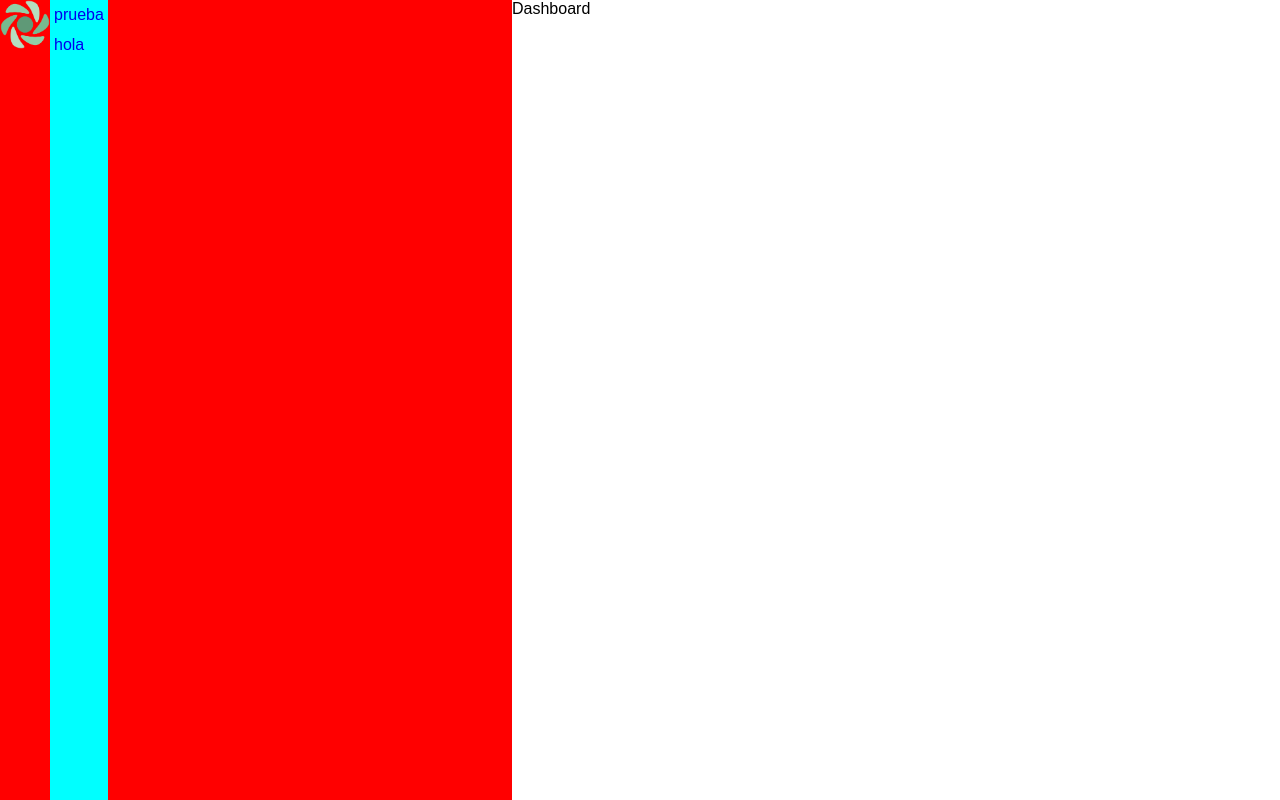
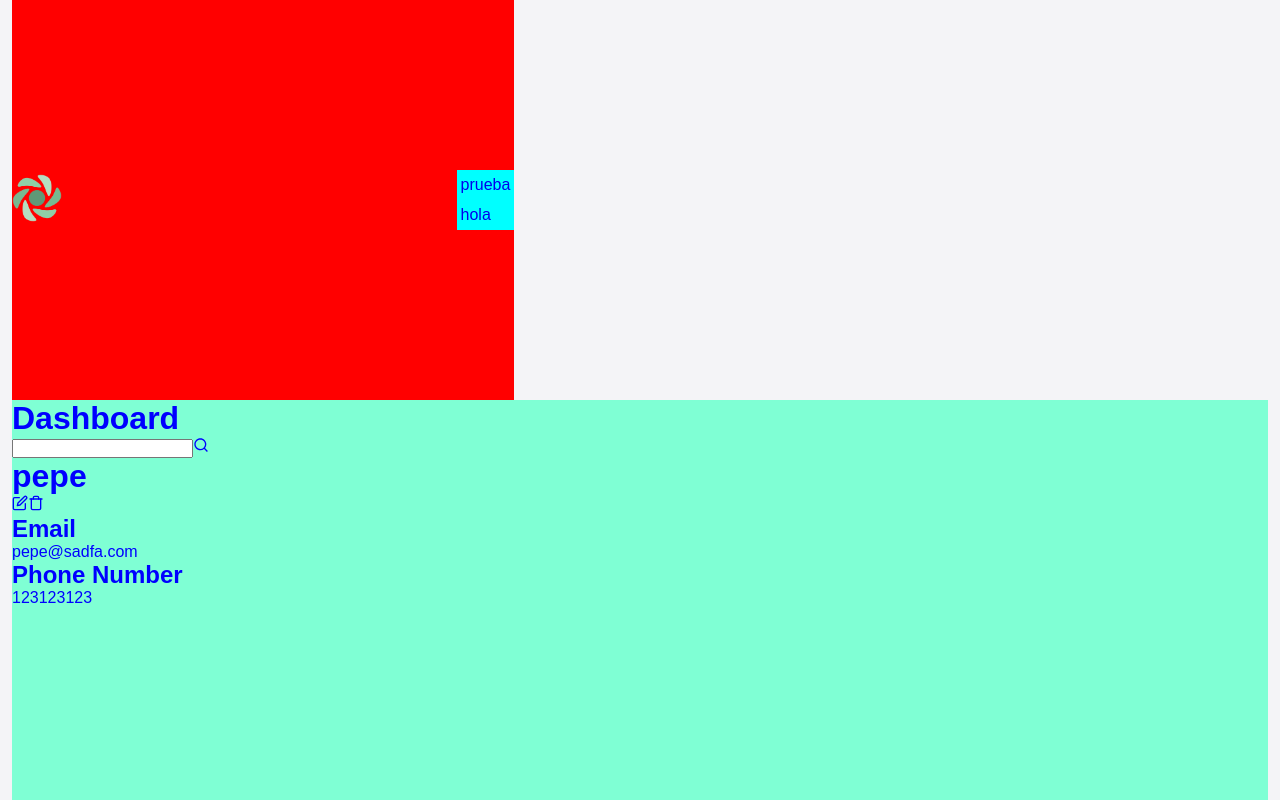
Before and after one commit to AvilaKevin/CrudMernStack, a React (Create React App) app in the folder crud-ui/: page / in a window 1280 px wide. Built offline with nearby package versions, Linux system fonts and the light colour scheme.

Commit message:
implementation of css modules

```diff
--- a/crud-ui/src/App.js
+++ b/crud-ui/src/App.js
@@ -1,4 +1,4 @@
-import './css/App.css';
+import Styles from './css/App.module.css';
 import Dashboard from './pages/Dashboard.jsx';
 import Sidebar from './components/Sidebar.jsx';
 import Create from './pages/Create.jsx'
@@ -11,7 +11,7 @@ import {
 
 function App() {
     return (
-        <div className="App">
+        <div className={Styles.App}>
             <BrowserRouter>
                 <Sidebar />
                 <Routes>
--- a/crud-ui/src/components/Sidebar.jsx
+++ b/crud-ui/src/components/Sidebar.jsx
@@ -1,5 +1,5 @@
 import React, { useState } from 'react'
-import '../css/ComponentsCss/Sidebar.css'
+import Styles from '../css/componentsCss/Sidebar.module.css'
 import { Link } from 'react-router-dom';
 import { FaBars, FaTimes } from 'react-icons/fa';
 import logo from '../images/circle-logo-turbine-png.png'
@@ -10,36 +10,36 @@ function Sidebar() {
     const handleClick = () => setSidebar(!sidebar)
 
     return (
-        <div className='Container'>
+        <div className={Styles.Container}>
 
-            <ul className='Mobile-Sidebar' style={{ display: !sidebar ? 'none' : 'flex' }}>
+            <ul className={Styles.MobileSidebar} style={{ display: !sidebar ? 'none' : 'flex' }}>
                 <li>
-                    <Link to="Create">
+                    <Link to="Create" onClick={() => setSidebar(false)} >
                         <div>prueba</div>
                     </Link>
                 </li>
                 <li>
-                    <Link to="Edit">
+                    <Link to="Edit" onClick={() => setSidebar(false)} >
                         <div>hola</div>
                     </Link>
                 </li>
             </ul>
 
+
+            {/* Hamburguer */}
+            <div onClick={handleClick} className={Styles.MenuIcon}>
+                {!sidebar ? <FaBars /> : <FaTimes />}
+            </div>
+
             <figure>
                 <img
-                    className='Logo'
+                    className={Styles.Logo}
                     src={logo}
                 />
             </figure>
 
 
-            {/* Hamburguer */}
-            <div onClick={handleClick} className='MenuIcon'>
-                {!sidebar ? <FaBars /> : <FaTimes />}
-            </div>
-
-
-            <ul className='Breakpoint-Sidebar'>
+            <ul className={Styles.BreakpointSidebar}>
                 <li>
                     <Link to="Create">
                         <div>prueba</div>
--- /dev/null
+++ b/crud-ui/src/components/User.jsx
@@ -0,0 +1,25 @@
+import React from 'react';
+import { FiEdit, FiTrash } from 'react-icons/fi';
+
+function User() {
+    return (
+        <div className='Container'>
+            <div>
+                <h1>pepe</h1>
+                <FiEdit />
+                <FiTrash />
+            </div>
+
+            <div>
+                <h2>Email</h2>
+                <p>pepe@sadfa.com</p>
+
+                <h2>Phone Number</h2>
+                <p>123123123</p>
+            </div>
+
+        </div>
+    )
+};
+
+export default User;
--- a/crud-ui/src/css/App.css
+++ b/crud-ui/src/css/App.module.css
@@ -1,7 +1,10 @@
 .App {
-    display: block;
+    display: flex;
+    flex-direction: column;
     height: 100%;
     min-height: 100vh;
+    background-color: #f4f4f7;
+    padding: 0px 12px;
 }
 
 @media (min-width: 767px) {
--- a/crud-ui/src/css/ComponentsCss/Sidebar.css
+++ b/crud-ui/src/css/componentsCss/Sidebar.module.css
@@ -1,11 +1,14 @@
 .Container {
     display: flex;
+    justify-content: space-between;
+    align-items: center;
     width: 100%;
     height: 12%;
     background-color: red;
+    padding: 0px;
 }
 
-.Breakpoint-Sidebar {
+.BreakpointSidebar {
     display: none;
 }
 
@@ -13,7 +16,7 @@
     z-index: 10;
 }
 
-.Mobile-Sidebar {
+.MobileSidebar {
     position: absolute;
     width: 100%;
     height: 100vh;
@@ -41,7 +44,7 @@ li {
         background-color: red;
     }
 
-    .Breakpoint-Sidebar {
+    .BreakpointSidebar {
         background-color: aqua;
         display: inline-block;
     }
--- /dev/null
+++ b/crud-ui/src/css/pagesCss/Dasboard.module.css
@@ -0,0 +1,6 @@
+.Container {
+    background-color: aquamarine;
+    color: blue;
+    height: 100%;
+    width: 100%;
+}
--- a/crud-ui/src/index.js
+++ b/crud-ui/src/index.js
@@ -1,6 +1,6 @@
 import React from 'react';
 import ReactDOM from 'react-dom/client';
-import './css/Index.css';
+import Styles from './css/Index.module.css';
 import App from './App';
 
 const root = ReactDOM.createRoot(document.getElementById('root'));
--- a/crud-ui/src/pages/Dashboard.jsx
+++ b/crud-ui/src/pages/Dashboard.jsx
@@ -1,8 +1,30 @@
 import React from 'react'
+import Styles from '../css/pagesCss/Dasboard.module.css'
+import { RiSearchLine } from 'react-icons/ri'
+import User from '../components/User'
 
 function Dashboard() {
     return (
-        <div>Dashboard</div>
+
+        <div className={Styles.Container}>
+
+            <div>
+                <h1>Dashboard</h1>
+            </div>
+
+            <div className={Styles.SearchContainer}>
+                <div>
+                    <input />
+                    <RiSearchLine />
+                </div>
+            </div>
+
+            <div className={Styles.UsersTable}>
+                <User />
+            </div>
+
+        </div>
+
     )
 }
 
```
Also changed, not shown: crud-ui/src/css/Index.module.css (renamed from crud-ui/src/css/Index.css), crud-ui/src/css/pagesCss/Create.module.css (added), crud-ui/src/css/pagesCss/Edit.module.css (added).
